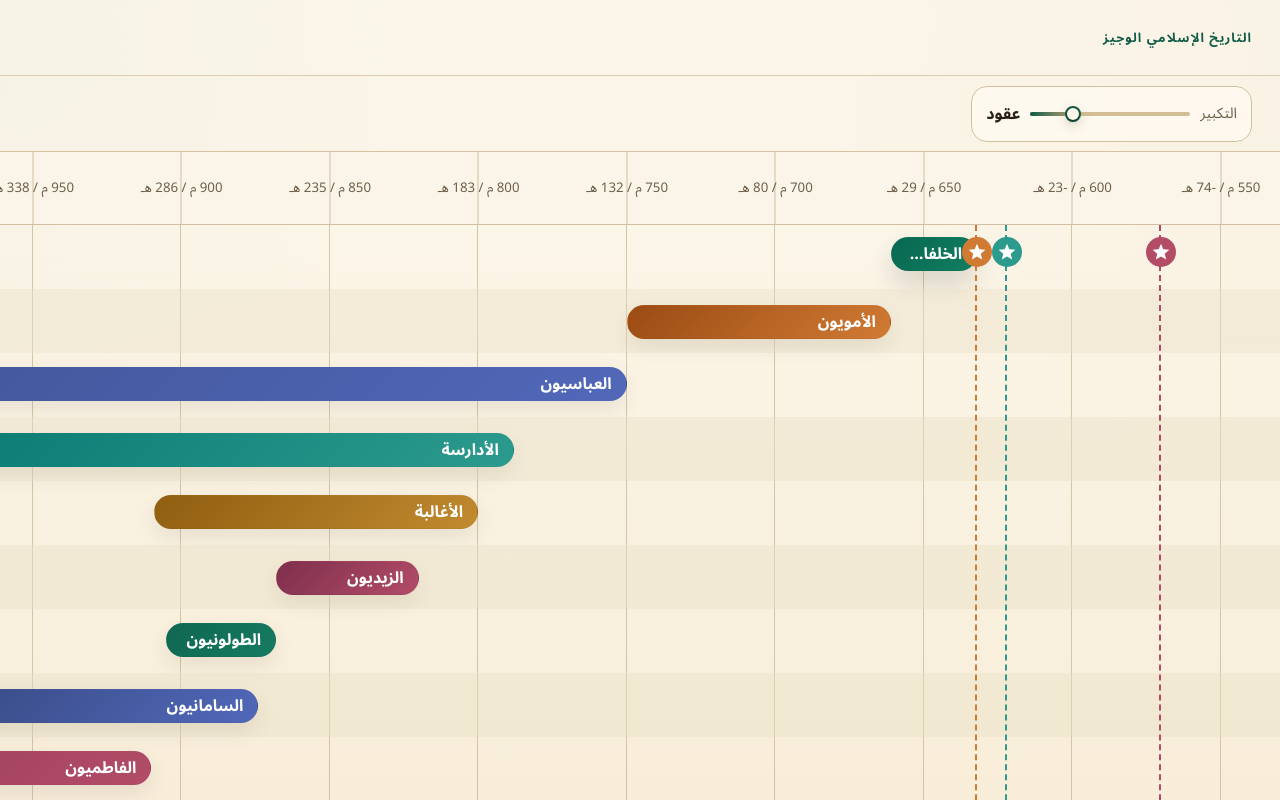
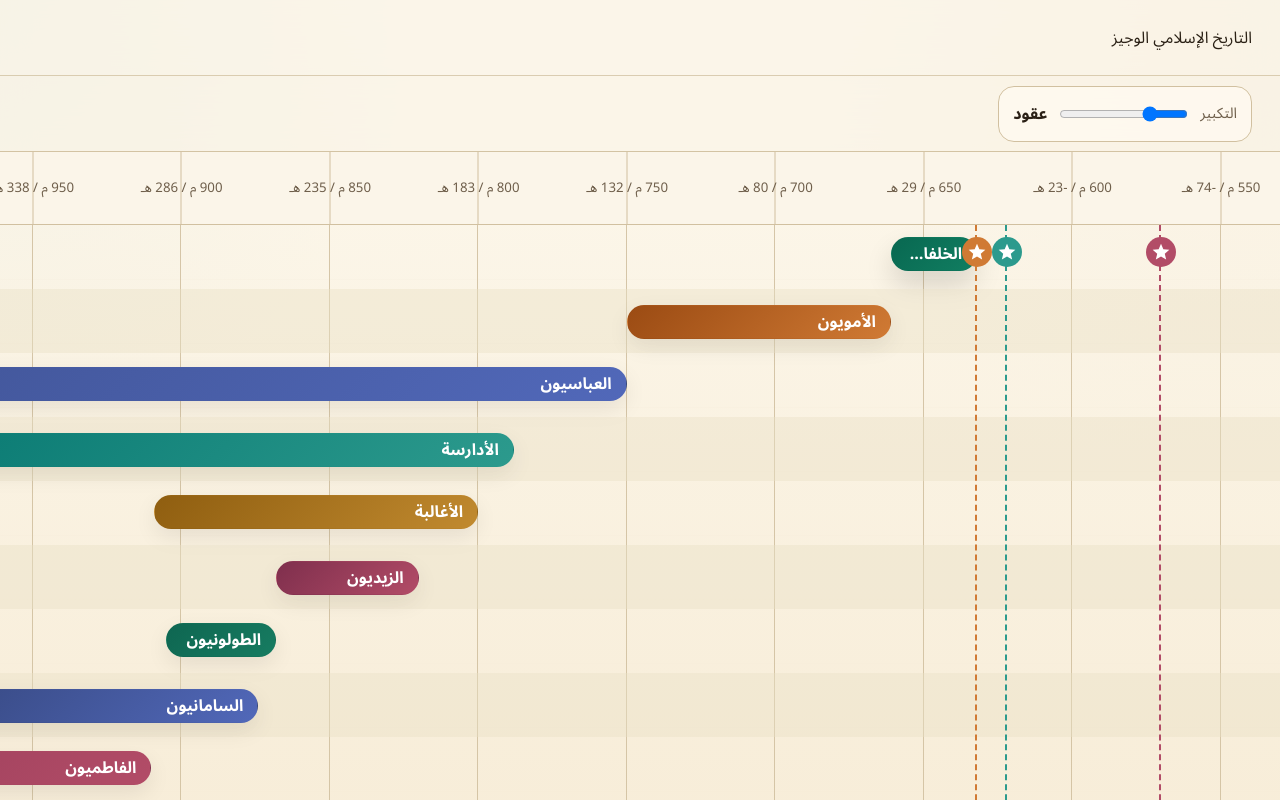
Before and after one commit to mohmoussad/interactive-wajiz, a React (Vite) app: page /timeline in a window 1280 px wide. Built offline with nearby package versions, Linux system fonts and the light colour scheme; the HTML template or start-up script is replaced by a standard one.

Commit message:
revert: restore native range input for zoom control

```diff
--- a/src/components/Toolbox.tsx
+++ b/src/components/Toolbox.tsx
@@ -1,9 +1,11 @@
-import Slider from "@mui/material/Slider";
-
 interface ToolboxProps {
   zoomLevel: number;
   onZoomChange: (value: number) => void;
 }
+
+const ZOOM_MIN = 0.75;
+const ZOOM_MAX = 3;
+const ZOOM_STEP = 0.05;
 
 export function Toolbox({
   zoomLevel,
@@ -11,38 +13,17 @@ export function Toolbox({
 }: ToolboxProps) {
   return (
     <section className="toolbox">
-      <div className="toolbox__left">
-        <label className="zoom-control">
+      <div className="toolbox__right">
+        <label className="zoom-control" dir="rtl">
           <span>التكبير</span>
-          <Slider
-            min={0.75}
-            max={3}
-            step={0.05}
+          <input
+            type="range"
+            min={ZOOM_MIN}
+            max={ZOOM_MAX}
+            step={ZOOM_STEP}
             value={zoomLevel}
-            onChange={(_, value) => onZoomChange(value as number)}
+            onChange={(event) => onZoomChange(Number(event.target.value))}
             aria-label="التكبير"
-            sx={{
-              width: 160,
-              color: "var(--accent)",
-              "& .MuiSlider-rail": {
-                backgroundColor: "var(--surface-strong)",
-                opacity: 1,
-              },
-              "& .MuiSlider-track": {
-                border: 0,
-                background: "linear-gradient(90deg, var(--accent), #b99f72)",
-              },
-              "& .MuiSlider-thumb": {
-                width: 16,
-                height: 16,
-                backgroundColor: "var(--panel-strong)",
-                border: "2px solid var(--accent)",
-                boxShadow: "0 4px 12px rgba(61, 42, 18, 0.16)",
-                "&:hover, &.Mui-focusVisible, &.Mui-active": {
-                  boxShadow: "0 6px 16px rgba(61, 42, 18, 0.22)",
-                },
-              },
-            }}
           />
           <strong>{zoomLevel < 1.1 ? "قرون" : zoomLevel < 1.8 ? "عقود" : "سنوات"}</strong>
         </label>
--- a/src/index.css
+++ b/src/index.css
@@ -73,14 +73,6 @@ select {
   font-size: 1.5rem;
 }
 
-.timeline-header__eyebrow {
-  margin: 0;
-  color: var(--accent);
-  font-size: 0.8rem;
-  font-weight: 700;
-  letter-spacing: 0.08em;
-}
-
 .timeline-header nav {
   display: flex;
   gap: 20px;
@@ -101,15 +93,12 @@ select {
   background: rgba(251, 245, 233, 0.88);
   border-bottom: 1px solid rgba(209, 192, 160, 0.95);
   gap: 24px;
+  display: flex;
+  align-items: center;
+  justify-content: start;
 }
 
-.toolbox__left,
-.toolbox__right {
-  display: flex;
-  align-items: center;
-  gap: 16px;
-  flex-wrap: wrap;
-}
+
 
 .segmented-control {
   display: inline-flex;
```
